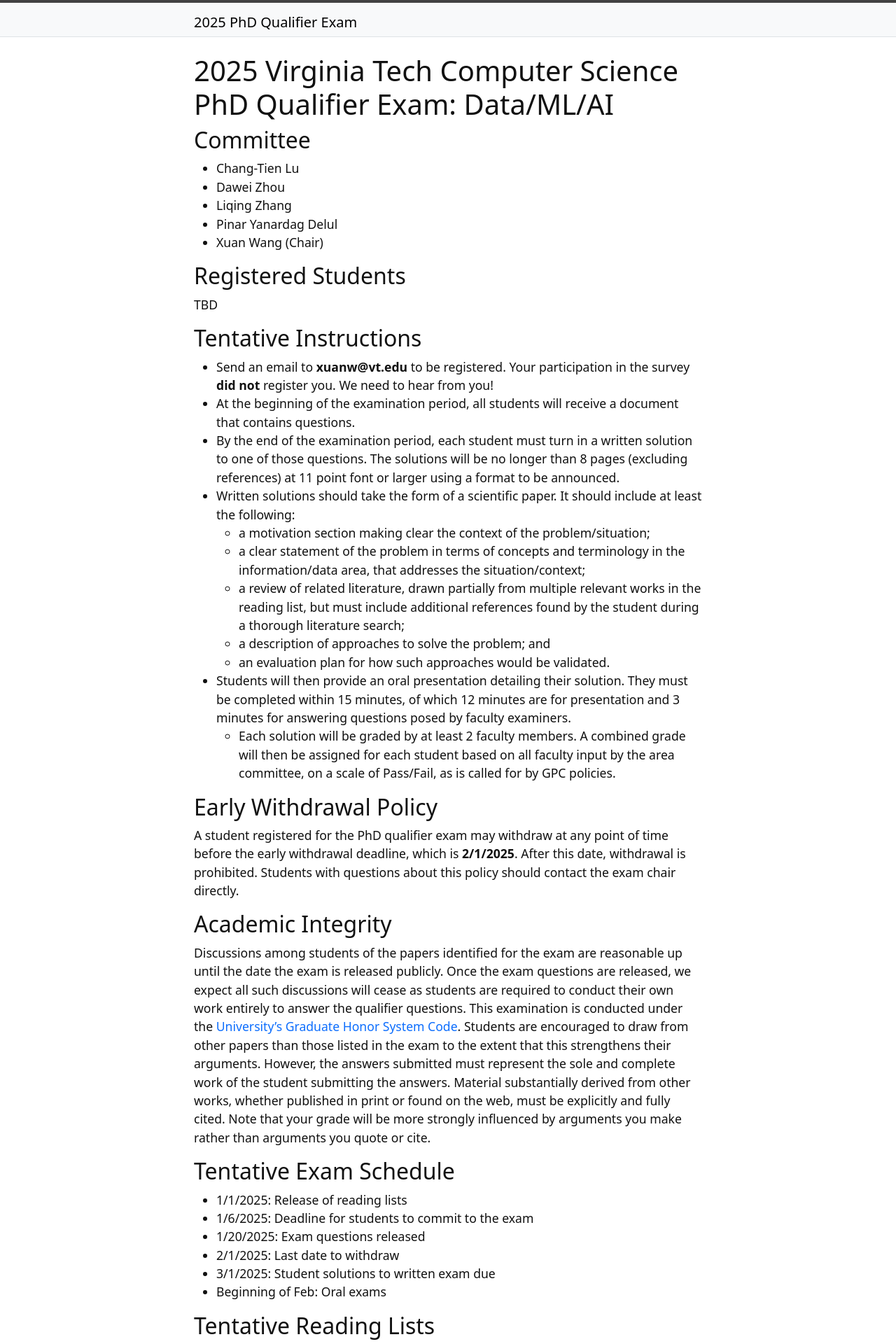
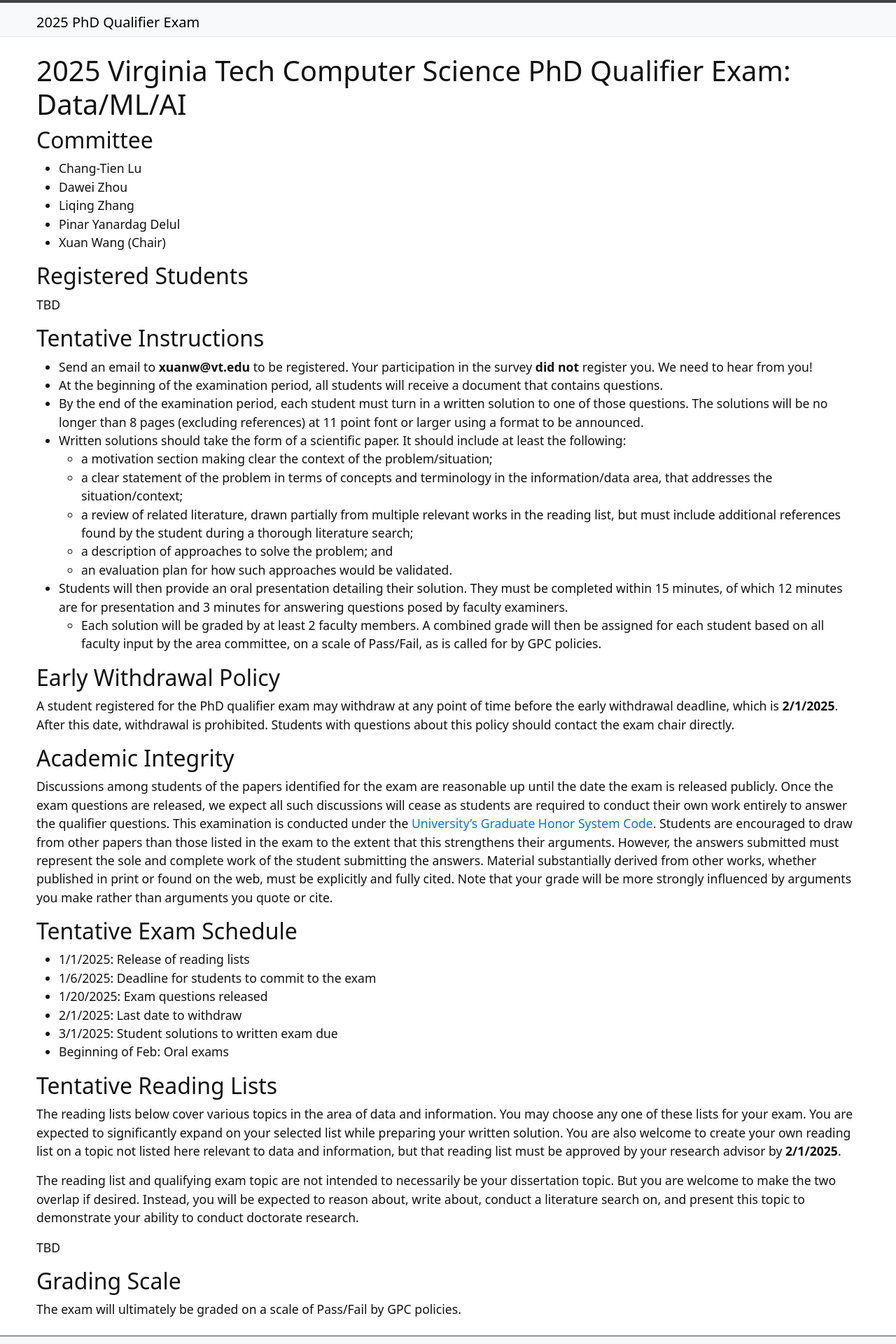
Before and after one commit to xuanwang91/2025-phd-qualifier-exam, a Jekyll site: the page built from index.md, in a window 1280 px wide. Shown: the top 1920 px of the page at 70% size. Built offline with Jekyll 4.4.1, drawn with Linux system fonts in a browser that asks for light colours.

Commit message:
Update styles.scss

```diff
--- a/assets/css/styles.scss
+++ b/assets/css/styles.scss
@@ -13,7 +13,7 @@ $link-color: #0d6efd !default;
 $base-font-size: 1.1rem;
 
 // limit container size to make reading easier (optional!)
-$container-max: 750px;
+$container-max: 1200px;
 
 // Import partials.
 @import
```
